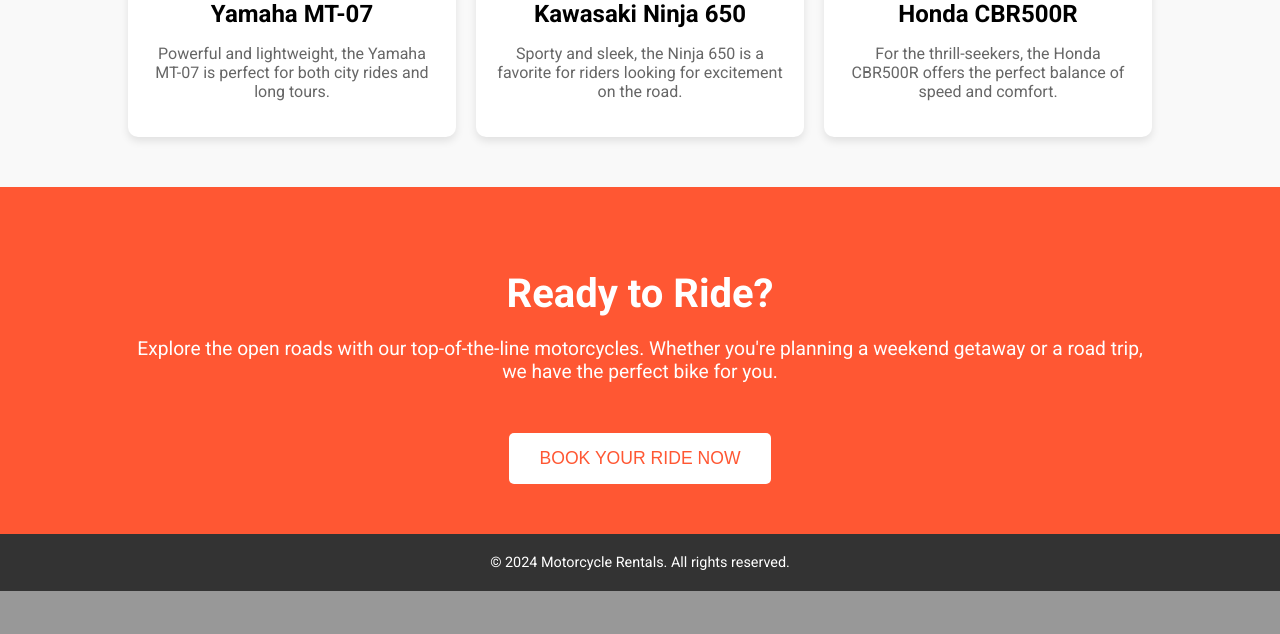
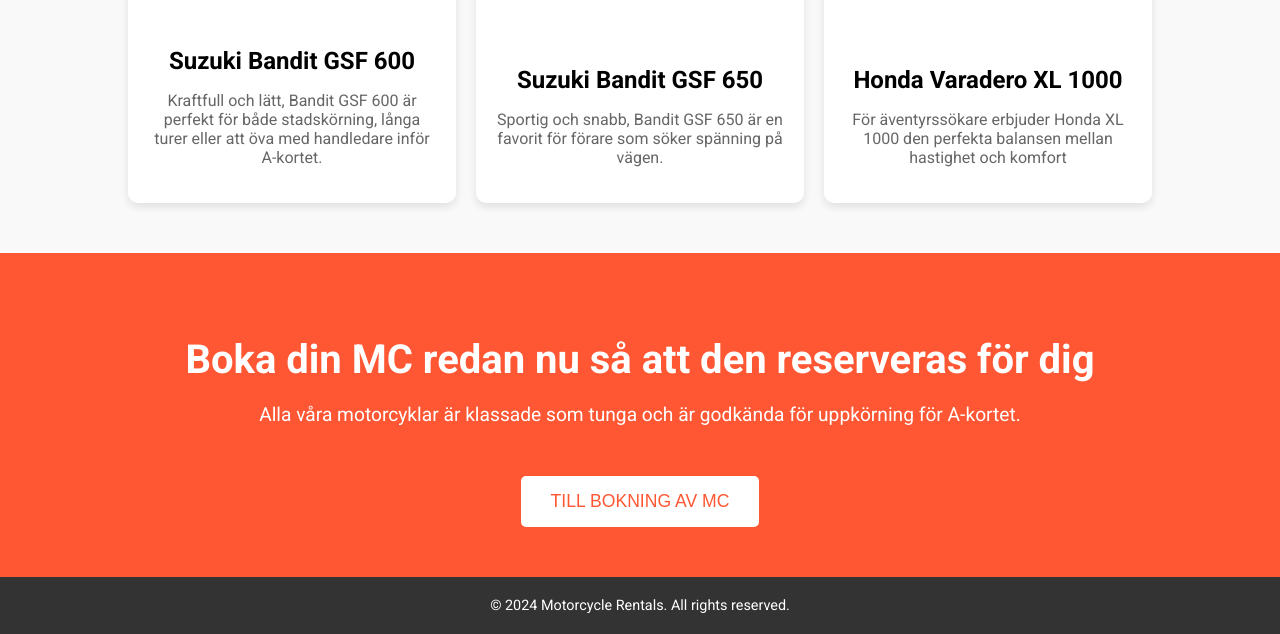
Before and after one commit to BennyTruong/HyraMC, a Django app: page / in a window 1280 px wide. Shown: the part 1315-1949 px from the top of the page. Before the commit the page ends 1906 px from the top, so only its background shows below. Run offline with Django 5.2, Linux system fonts and the light colour scheme; some libraries are stand-ins or nearby versions.

Commit message:
Made some updates of the Home page

```diff
--- a/booking/templates/bookings/base.html
+++ b/booking/templates/bookings/base.html
@@ -58,10 +58,10 @@
         .navbar-menu a {
             color: black;
             text-decoration: none;
-            padding: 10px 15px;
+            padding: 1px 20px;
             font-size: 1.5rem; /* Adjust the font size here */
             transition: background-color 0.3s ease;
-            line-height: 50px;  /* Match this to the height of the navbar or menu items */
+            line-height: 70px;  /* Match this to the height of the navbar or menu items */
         }
 
         .navbar-logo {
@@ -96,10 +96,10 @@
             <img src="{% static 'images/hyramc_logo_big.png' %}" alt="My Logo" class="logo"> <!-- Add your logo here -->
         </a>
             <ul class="navbar-menu">
+            <a href="{% url 'home' %}">Hem</a>
+            <a href="{% url 'create_booking' %}">Boka Motorcykel</a>
+            <a href="{% url 'price' %}">Pris</a>
             <a href="{% url 'contact' %}">Kontakt</a>
-            <a href="{% url 'price' %}">Pris</a>
-            <a href="{% url 'create_booking' %}">Boka Motorcykel</a>
-            <a href="{% url 'home' %}">Hem</a>
         </ul>
 
 
--- a/booking/templates/bookings/home.html
+++ b/booking/templates/bookings/home.html
@@ -21,15 +21,26 @@
     <style>
         body {
             font-family: 'Roboto', sans-serif;
+            background-color: #f9f9f9;  /* Overall background color */
             margin: 0;
             padding: 0;
             box-sizing: border-box;
         }
 
+        /* Style for the 3D text effect */
+        h1 {
+            font-size: 4rem;
+            color: white;  /* Main text color */
+            text-shadow:
+                1px 1px 0px #000,   /* Shadow to the bottom-right */
+                -1px 1px 0px #000,  /* Shadow to the bottom-left */
+                1px -1px 0px #000,  /* Shadow to the top-right */
+                -1px -1px 0px #000; /* Shadow to the top-left */
+        }
+
         /* Hero Section */
         .hero {
-            /*{% static 'images/hyramc_logo.png' %}*/
-            background-image: url('https://wallpapers.com/images/hd/indian-scout-1920x1080-motorcycle-nc83rhap8ykh4rpp.jpg'); /* Replace with actual image URL */
+            background-image: url('https://s1.picswalls.com/wallpapers/2015/09/27/motorcycle-wallpaper-hd_022809501_278.jpg'); /* Replace with actual image URL */
             background-size: cover;
             background-position: center;
             height: 100vh;
@@ -92,24 +103,33 @@
             border-radius: 10px;
             box-shadow: 0 4px 8px rgba(0, 0, 0, 0.1);
             transition: transform 0.3s ease;
+            flex-direction: column;  /* Stack content vertically */
+            justify-content: space-between;  /* Ensure content is spaced evenly */
+            min-height: 400px;  /* Maintain a consistent height for the boxes */
+            display: flex;
         }
 
         .bike img {
             width: 100%;
-            height: 200px;
+            height: auto;
             object-fit: cover;
             border-radius: 10px;
         }
 
         .bike h3 {
             font-size: 1.5rem;
-            margin: 15px 0 10px;
+            margin: 15px 0 1px;
         }
 
         .bike p {
             font-size: 1rem;
             color: #666;
         }
+
+        /* Text container */
+        .bike-content {
+        margin-top: auto;  /* Pushes the entire content block (title and paragraph) to the bottom */
+}
 
         .bike:hover {
             transform: translateY(-10px);
@@ -166,46 +186,54 @@
 <body>
     <!-- Hero Section -->
     <section class="hero">
-        <h1>Rent the Perfect Motorcycle</h1>
-        <p>Your adventure starts here. Find the perfect ride for your next trip.</p>
+        <h1>Hyr motorcyklar och njut av en härlig åktur</h1>
+        <h1><p>Ge dig ut på en spännande tur med en av våra motorcyklar.
+            <br>Välj från ett utbud av motorcyklar, perfekta för stadskörning, slingriga landsvägar eller öva inför ditt A-kort.
+            <br>Vi strävar efter enkelhet, flexibla alternativ och oslagbara priser som gör varje resa oförglömlig.</p></h1>
         <a href="/booking/create">
-            <button class="cta-btn">Book Now</button>
+        <button class="cta-btn">Boka MC</button>
         </a>
     </section>
 
     <!-- Featured Motorcycles Section -->
     <section class="featured-bikes">
-        <h2>Featured Motorcycles</h2>
+        <h2>Våra Motorcyklar</h2>
         <div class="bike-grid">
             <!-- Motorcycle 1 -->
             <div class="bike">
-                <img src="https://encrypted-tbn0.gstatic.com/shopping?q=tbn:ANd9GcTq5fO-0Nt7Auy3IIHYGwe3b1IAQj4D5UZOK6TMjNXUxmGjGgW4uClcxyaR7KP8htfWV5TMpdtV-ItVSwPPQlobOPGq8ihxYOvE29kMOdrfOFIonXRNUEs6" alt="Bike 1">
-                <h3>Yamaha MT-07</h3>
-                <p>Powerful and lightweight, the Yamaha MT-07 is perfect for both city rides and long tours.</p>
+                <img src="https://www.motorcyclespecs.co.za/Gallery%20%20A/Suzuki%20GSF%20600S%20Bandit%2000%20%201.jpg" alt="Bike 1">
+                <div class="bike-content">
+                    <h3>Suzuki Bandit GSF 600</h3>
+                    <p>Kraftfull och lätt, Bandit GSF 600 är perfekt för både stadskörning, långa turer eller att öva med handledare inför A-kortet.</p>
+                </div>
             </div>
 
             <!-- Motorcycle 2 -->
             <div class="bike">
-                <img src="https://example.com/bike2.jpg" alt="Bike 2">
-                <h3>Kawasaki Ninja 650</h3>
-                <p>Sporty and sleek, the Ninja 650 is a favorite for riders looking for excitement on the road.</p>
+                <img src=" https://images5.1000ps.net/images_bikekat/2017/3-SUZUKI/1767-Bandit_650S_ABS/1.jpg?format=webp&quality=80&width=380&height=250&bgcolor=rgba_39_42_44_0&mode=pad" alt="Bike 2">
+                <div class="bike-content">
+                    <h3>Suzuki Bandit GSF 650</h3>
+                    <p>Sportig och snabb, Bandit GSF 650 är en favorit för förare som söker spänning på vägen.</p>
+                </div>
             </div>
 
             <!-- Motorcycle 3 -->
             <div class="bike">
-                <img src="https://example.com/bike3.jpg" alt="Bike 3">
-                <h3>Honda CBR500R</h3>
-                <p>For the thrill-seekers, the Honda CBR500R offers the perfect balance of speed and comfort.</p>
+                <img src="https://fooqs.com/environment/cache/images/0_0_productGfx_36970/Honda-XL-1000-V-Varadero-2007-2009-red-R319-fooqs-motorcycle-decals-aufkleber-oem-autocollants-adesivi-naklejki-nalepky-adhesivos-nalepky.jpg" alt="Bike 3">
+                <div class="bike-content">
+                    <h3>Honda Varadero XL 1000</h3>
+                    <p>För äventyrssökare erbjuder Honda XL 1000 den perfekta balansen mellan hastighet och komfort</p>
+                </div>
             </div>
         </div>
     </section>
 
     <!-- Call to Action Section -->
     <section class="cta-section">
-        <h2>Ready to Ride?</h2>
-        <p>Explore the open roads with our top-of-the-line motorcycles. Whether you're planning a weekend getaway or a road trip, we have the perfect bike for you.</p>
+        <h2>Boka din MC redan nu så att den reserveras för dig</h2>
+        <p>Alla våra motorcyklar är klassade som tunga och är godkända för uppkörning för A-kortet.</p>
         <a href="/booking/create">
-            <button class="cta-btn">Book Your Ride Now</button>
+            <button class="cta-btn">Till bokning av MC</button>
         </a>
     </section>
 
```
